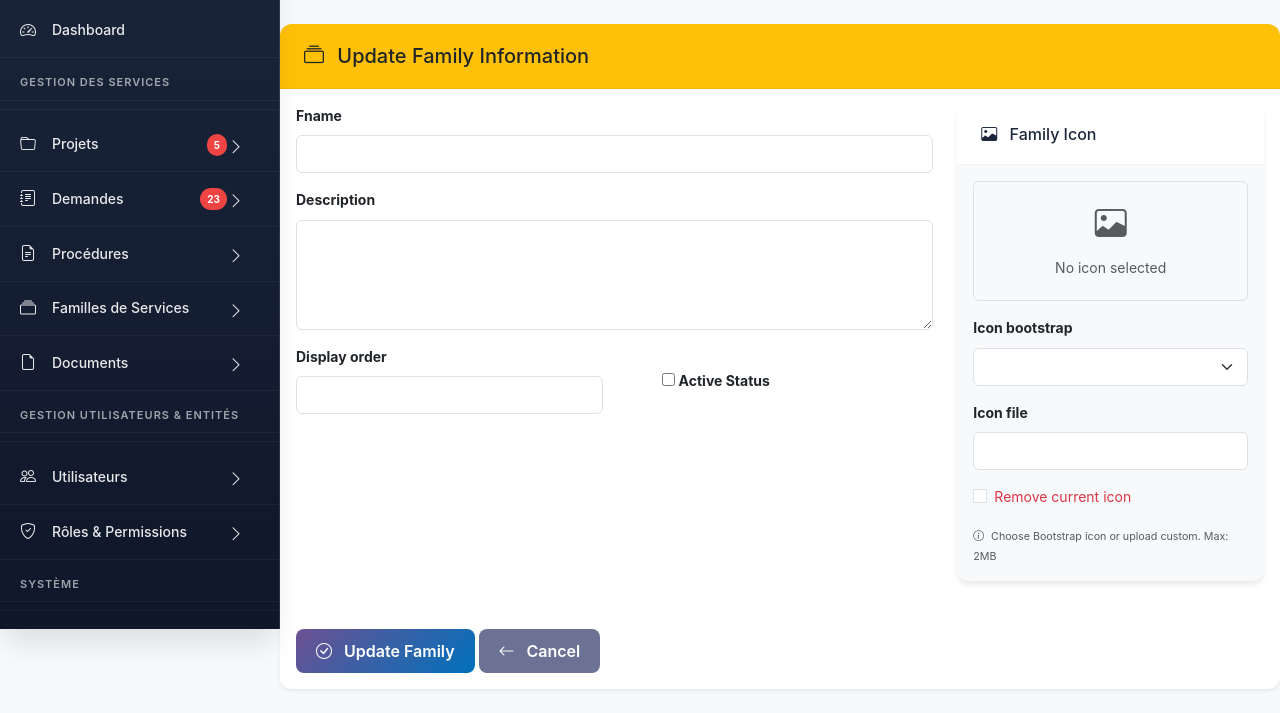
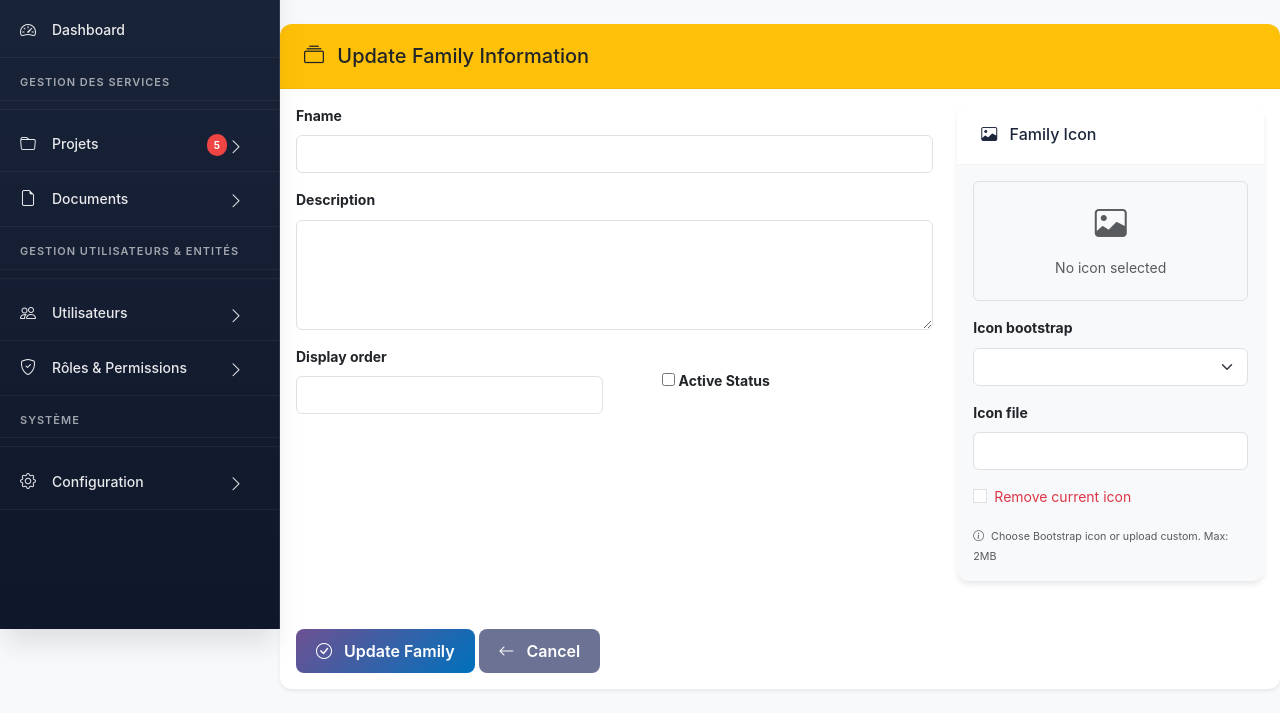
Before and after one commit to Philippeme/mkba-website1, a Symfony app: template templates/admin/family/edit.html.twig in a window 1280 px wide. Shown: the part 171-884 px from the top of the page. Run offline with Twig, Linux system fonts and the light colour scheme; the template is opened without the code that fills it, so the values that code supplies are empty; form fields are guessed from the names that the template uses; style sheets or scripts are compiled from the project's sources; some libraries are stand-ins or nearby versions.

Commit message:
Remove dropdown items from admin sidebar
Removed several dropdown menu items related to requests, procedures, and families from the admin sidebar.

```diff
--- a/templates/admin/_sidebar.html.twig
+++ b/templates/admin/_sidebar.html.twig
@@ -46,48 +46,6 @@
                 <li><a class="dropdown-item" href="{{ path('admin_project_index') }}"><i class="bi-list-ul me-2"></i>Tous les Projets</a></li>
                 <li><a class="dropdown-item" href="#"><i class="bi-clock me-2"></i>Projets actifs</a></li>
                 <li><a class="dropdown-item" href="#"><i class="bi-archive me-2"></i>Projets archivés</a></li>
-            </ul>
-        </li>
-
-        <li class="nav-item dropdown {{ app.request.get('_route') starts with 'admin_request' ? 'has-active-child' : '' }}">
-            <a href="#" class="nav-link dropdown-toggle-custom {{ app.request.get('_route') starts with 'admin_request' ? 'active' : '' }}" data-dropdown="requests">
-                <i class="bi-journal-text"></i>
-                <span class="nav-text">Demandes</span>
-                <span class="nav-badge">23</span>
-                <i class="bi-chevron-down nav-arrow"></i>
-                <div class="tooltip">Gestion des Demandes</div>
-            </a>
-            <ul class="dropdown-menu">
-                <li><a class="dropdown-item" href="#"><i class="bi-plus-circle me-2"></i>Nouvelle Demande</a></li>
-                <li><a class="dropdown-item" href="#"><i class="bi-list-ul me-2"></i>Toutes les Demandes</a></li>
-                <li><a class="dropdown-item" href="#"><i class="bi-clock me-2"></i>En Attente</a></li>
-                <li><a class="dropdown-item" href="#"><i class="bi-check-circle me-2"></i>Terminées</a></li>
-            </ul>
-        </li>
-
-        <li class="nav-item dropdown {{ app.request.get('_route') starts with 'admin_procedure' ? 'has-active-child' : '' }}">
-            <a href="#" class="nav-link dropdown-toggle-custom {{ app.request.get('_route') starts with 'admin_procedure' ? 'active' : '' }}" data-dropdown="procedures">
-                <i class="bi-file-earmark-text"></i>
-                <span class="nav-text">Procédures</span>
-                <i class="bi-chevron-down nav-arrow"></i>
-                <div class="tooltip">Gestion des Procédures</div>
-            </a>
-            <ul class="dropdown-menu">
-                <li><a class="dropdown-item" href="#"><i class="bi-plus-circle me-2"></i>Nouvelle Procédure</a></li>
-                <li><a class="dropdown-item" href="#"><i class="bi-list-ul me-2"></i>Toutes les Procédures</a></li>
-            </ul>
-        </li>
-
-        <li class="nav-item dropdown {{ app.request.get('_route') starts with 'admin_family' ? 'has-active-child' : '' }}">
-            <a href="#" class="nav-link dropdown-toggle-custom {{ app.request.get('_route') starts with 'admin_family' ? 'active' : '' }}" data-dropdown="families">
-                <i class="bi-collection"></i>
-                <span class="nav-text">Familles de Services</span>
-                <i class="bi-chevron-down nav-arrow"></i>
-                <div class="tooltip">Familles de Services</div>
-            </a>
-            <ul class="dropdown-menu">
-                <li><a class="dropdown-item" href="#"><i class="bi-plus-circle me-2"></i>Nouvelle Famille</a></li>
-                <li><a class="dropdown-item" href="#"><i class="bi-list-ul me-2"></i>Toutes les Familles</a></li>
             </ul>
         </li>
 
```
